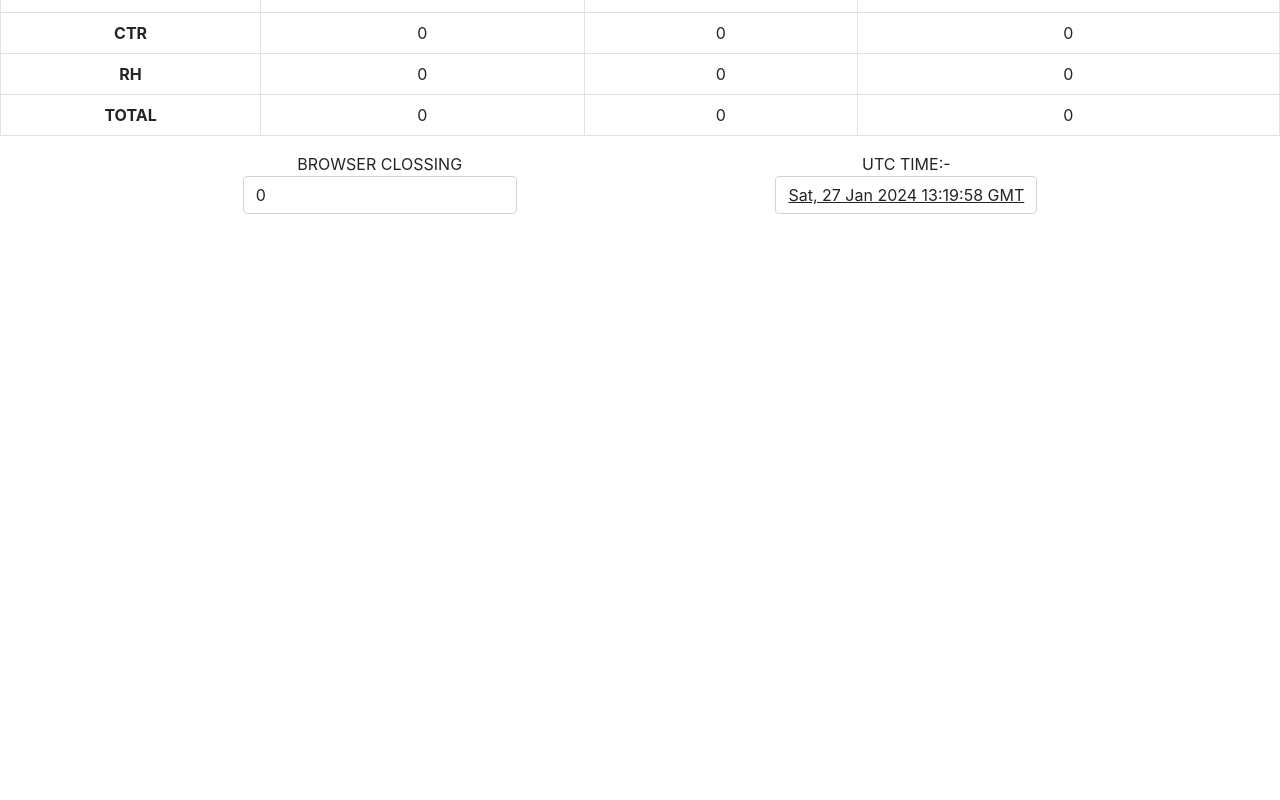
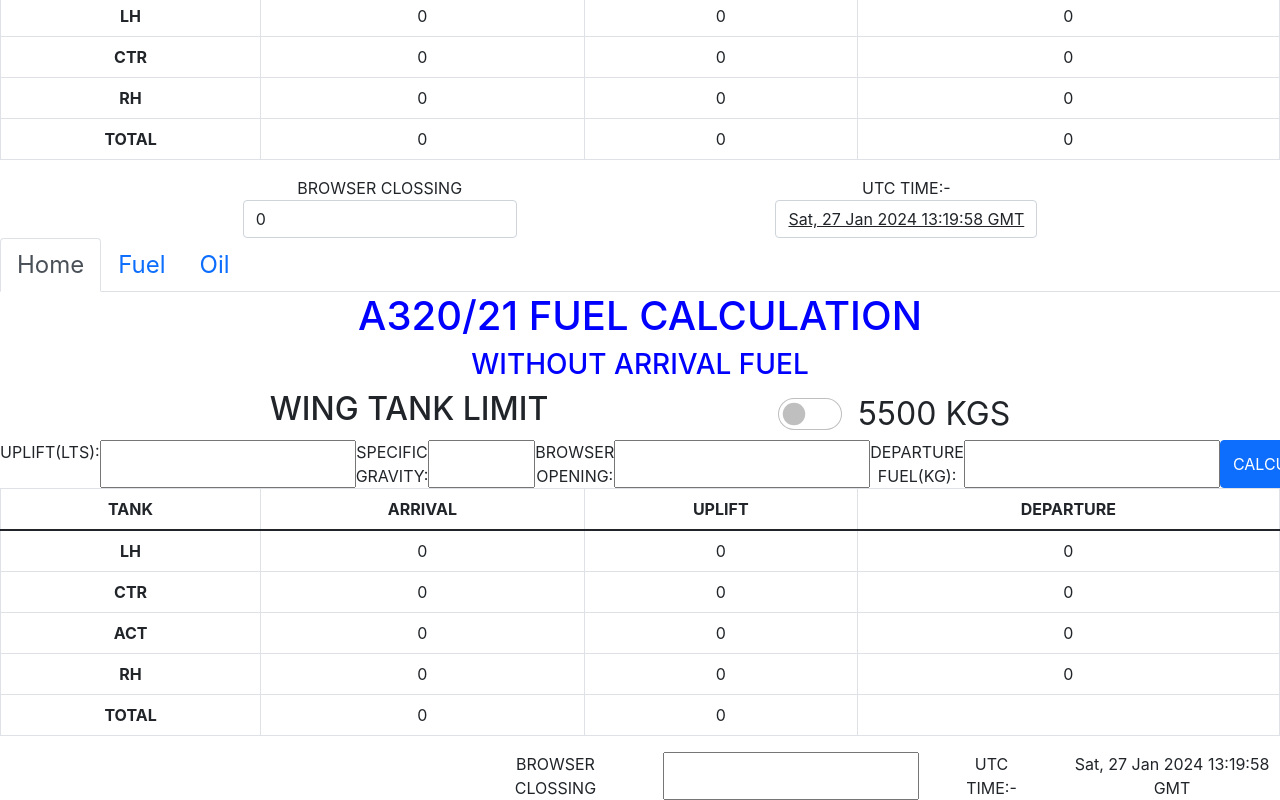
Before and after one commit to pinki1996/Fuel_Calculator, a React (Create React App) app: page / in a window 1280 px wide. Shown: the part 858-1658 px from the top of the page. Before the commit the page ends 1072 px from the top, so only its background shows below. Built offline with nearby package versions, Linux system fonts and the light colour scheme.

Commit message:
Update App.js

```diff
--- a/src/App.js
+++ b/src/App.js
@@ -7,9 +7,9 @@ import { ReactFuel } from './ReactFuel';
 function App() {
   return (
     <div className="App">
-     <FuelCal/>
+     // <FuelCal/>
      // <ReactFuel/>
-     {/* <Navigation/> */}
+     <Navigation/>
 
     </div>
   );
```
